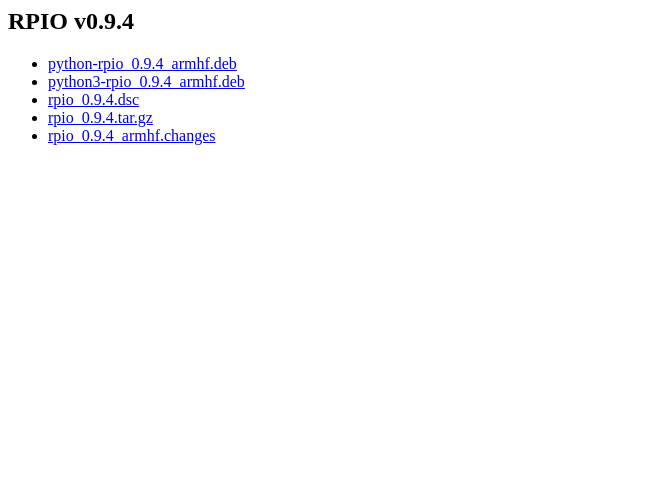
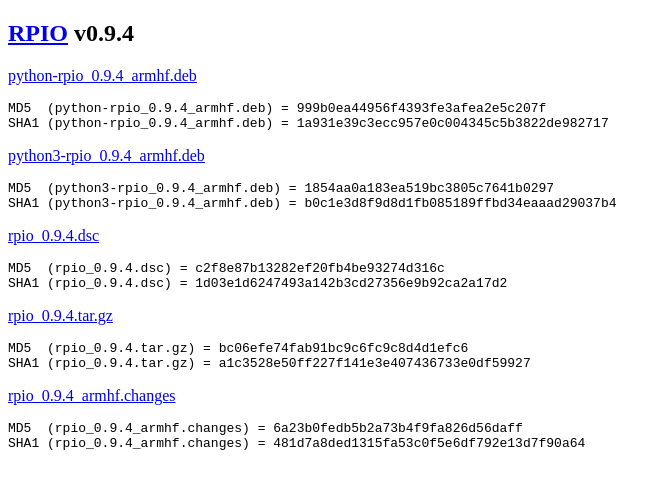
Before and after one commit to metachris/metachris.github.com, a plain HTML site: page rpio/download/0.9.4/index.html in a window 1280 px wide. Shown: the whole page, without its empty margins (0-671 px from the left). Drawn offline with Linux system fonts and the light colour scheme.

Commit message:
build tools update

```diff
--- a/rpio/download/0.9.4/index.html
+++ b/rpio/download/0.9.4/index.html
@@ -1,8 +1,30 @@
-<h2 id="rpio-v0.9.4">RPIO v0.9.4</h2>
-<ul>
-<li><a href="python-rpio_0.9.4_armhf.deb">python-rpio_0.9.4_armhf.deb</a></li>
-<li><a href="python3-rpio_0.9.4_armhf.deb">python3-rpio_0.9.4_armhf.deb</a></li>
-<li><a href="rpio_0.9.4.dsc">rpio_0.9.4.dsc</a></li>
-<li><a href="rpio_0.9.4.tar.gz">rpio_0.9.4.tar.gz</a></li>
-<li><a href="rpio_0.9.4_armhf.changes">rpio_0.9.4_armhf.changes</a></li>
-</ul>
+<!DOCTYPE html>
+<html>
+<head>
+  <meta charset="utf-8">
+  <meta name="generator" content="pandoc">
+  <title></title>
+  <style type="text/css">code{white-space: pre;}</style>
+  <!--[if lt IE 9]>
+    <script src="http://html5shim.googlecode.com/svn/trunk/html5.js"></script>
+  <![endif]-->
+</head>
+<body>
+<h2 id="rpio-v0.9.4"><a href="../../">RPIO</a> v0.9.4</h2>
+<p><a href="python-rpio_0.9.4_armhf.deb">python-rpio_0.9.4_armhf.deb</a></p>
+<pre><code>MD5  (python-rpio_0.9.4_armhf.deb) = 999b0ea44956f4393fe3afea2e5c207f
+SHA1 (python-rpio_0.9.4_armhf.deb) = 1a931e39c3ecc957e0c004345c5b3822de982717</code></pre>
+<p><a href="python3-rpio_0.9.4_armhf.deb">python3-rpio_0.9.4_armhf.deb</a></p>
+<pre><code>MD5  (python3-rpio_0.9.4_armhf.deb) = 1854aa0a183ea519bc3805c7641b0297
+SHA1 (python3-rpio_0.9.4_armhf.deb) = b0c1e3d8f9d8d1fb085189ffbd34eaaad29037b4</code></pre>
+<p><a href="rpio_0.9.4.dsc">rpio_0.9.4.dsc</a></p>
+<pre><code>MD5  (rpio_0.9.4.dsc) = c2f8e87b13282ef20fb4be93274d316c
+SHA1 (rpio_0.9.4.dsc) = 1d03e1d6247493a142b3cd27356e9b92ca2a17d2</code></pre>
+<p><a href="rpio_0.9.4.tar.gz">rpio_0.9.4.tar.gz</a></p>
+<pre><code>MD5  (rpio_0.9.4.tar.gz) = bc06efe74fab91bc9c6fc9c8d4d1efc6
+SHA1 (rpio_0.9.4.tar.gz) = a1c3528e50ff227f141e3e407436733e0df59927</code></pre>
+<p><a href="rpio_0.9.4_armhf.changes">rpio_0.9.4_armhf.changes</a></p>
+<pre><code>MD5  (rpio_0.9.4_armhf.changes) = 6a23b0fedb5b2a73b4f9fa826d56daff
+SHA1 (rpio_0.9.4_armhf.changes) = 481d7a8ded1315fa53c0f5e6df792e13d7f90a64</code></pre>
+</body>
+</html>
```
Also changed, not shown: rpio/download/index.html (+1 -1 lines), rpio/index.html (+17 -0 lines), 8 other files.
